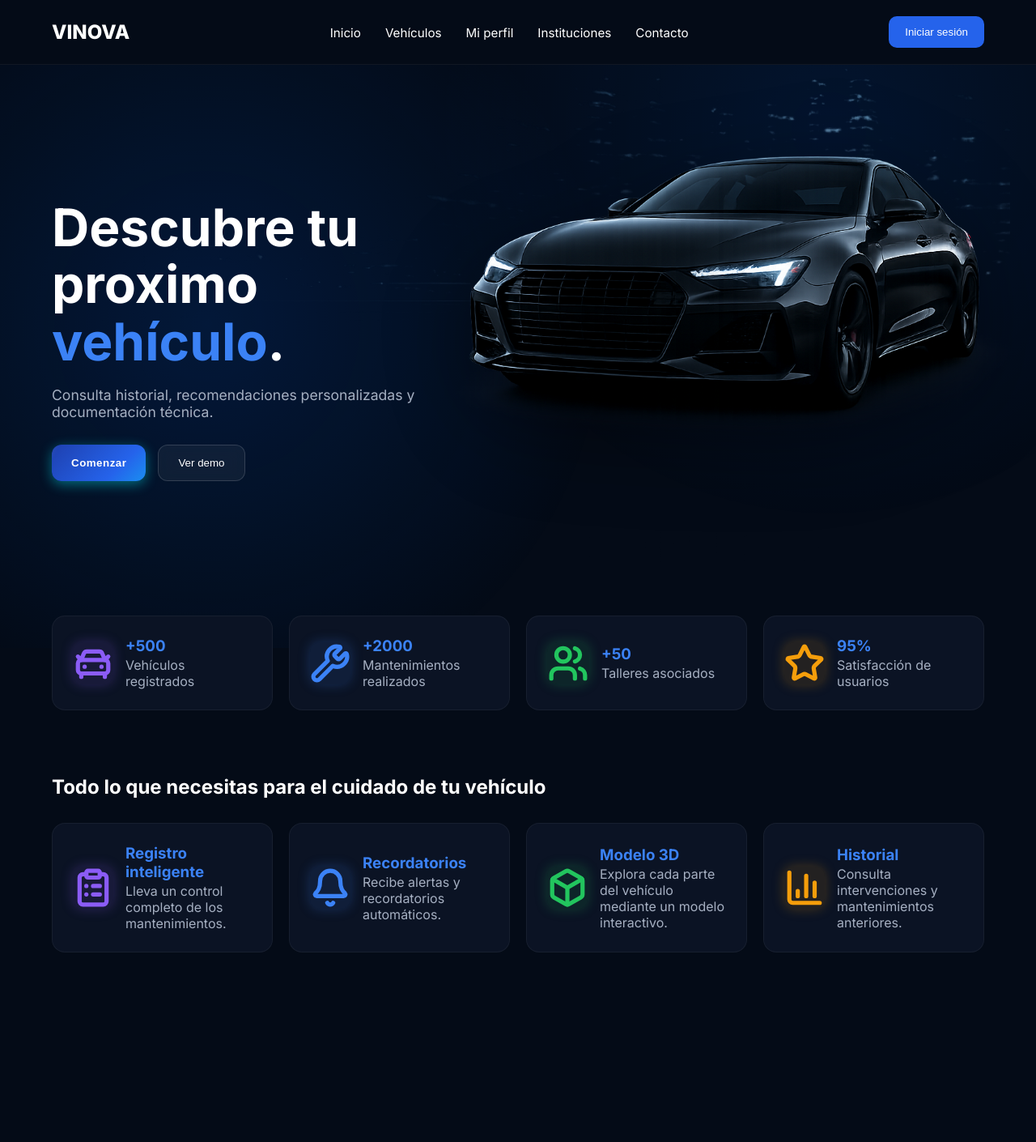
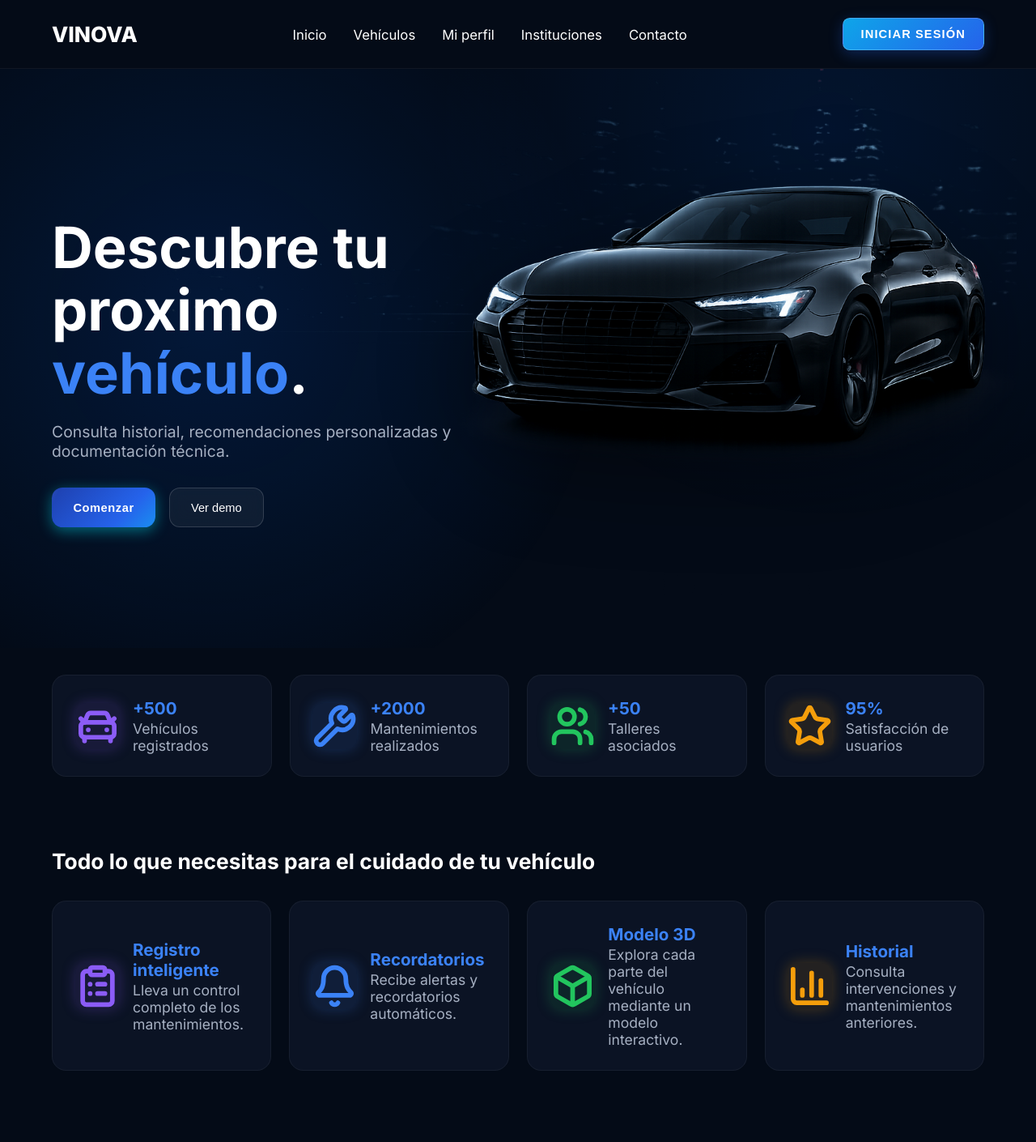
Before and after one commit to Tokyogh/tesiss, a Flask app: page / in a window 1280 px wide. Shown: the whole page at 81% size. Before the commit the page ends 1176 px from the top, so only its background shows below. Run offline with Flask 3, Linux system fonts and the light colour scheme.

Commit message:
acatualizacion

```diff
--- a/static/css/styles.css
+++ b/static/css/styles.css
@@ -5,6 +5,10 @@
     margin: 0;
     padding: 0;
     box-sizing: border-box;
+}
+
+body {
+    zoom: 1.1; /* Fuerza un zoom del 110% en toda la página */
 }
 
 body {
@@ -92,13 +96,49 @@ body::before {
     background: #182336;
 }
 
+/*BOTON LOGIN*/
+
 .login-btn {
-    background: #2563eb;
-    color: white;
-    border: none;
-    padding: 12px 20px;
-    border-radius: 10px;
+    background: linear-gradient(135deg, #0ea5e9, #2563eb);
+    color: #ffffff;
+    border: 1px solid rgba(255, 255, 255, 0.2);
+    padding: 10px 20px;
+    border-radius: 8px;
+    font-weight: 600;
+    text-transform: uppercase;
+    letter-spacing: 1px;
     cursor: pointer;
+    position: relative;
+    overflow: hidden;
+    transition: all 0.3s ease;
+    box-shadow: 0 4px 15px rgba(37, 99, 235, 0.3);
+}
+
+.login-btn:hover {
+    box-shadow: 0 0 20px rgba(14, 165, 233, 0.6);
+    transform: translateY(-2px);
+    border-color: rgba(255, 255, 255, 0.4);
+}
+
+.login-btn:active {
+    transform: translateY(1px) scale(0.98);
+    box-shadow: 0 2px 10px rgba(37, 99, 235, 0.4);
+}
+
+.login-btn::after {
+    content: "";
+    position: absolute;
+    top: -50%;
+    left: -50%;
+    width: 200%;
+    height: 200%;
+    background: radial-gradient(circle, rgba(255,255,255,0.2) 0%, transparent 70%);
+    opacity: 0;
+    transition: opacity 0.5s;
+}
+
+.login-btn:hover::after {
+    opacity: 1;
 }
 
 /* ==========================================
@@ -236,14 +276,14 @@ body::before {
 .hero-image {
     position: absolute;
     right: 32%;
-    top: -140px;
+    top: -100px;
     width: 59%;
     z-index: 1;
     pointer-events: none;
 }
 
 .hero-image img {
-    width: 150%;
+    width: 151%;
     max-width: none;
     height: auto;
     object-fit: contain;
```
